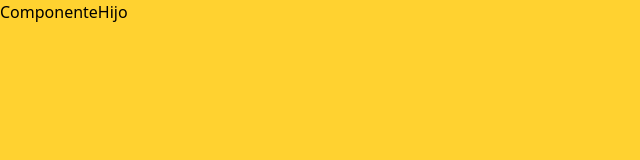
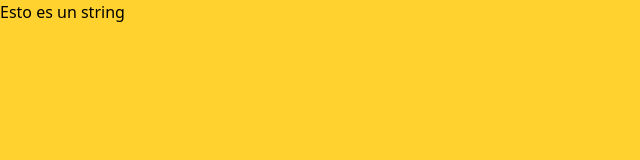
Before and after one commit to enguidev/0-teoria, a React (Vite) app: page / in a window 1280 px wide. Shown: the top 160 px of the page, without its empty margins (0-640 px from the left). Built offline with nearby package versions, Linux system fonts and the light colour scheme.

Commit message:
Ejemplo props string

```diff
--- a/src/App.jsx
+++ b/src/App.jsx
@@ -1,9 +1,11 @@
 // import { MyRoutes } from "./routers/router";
 import { ComponenteHijo } from "./components/ComponenteHijo";
 function App() {
+  const cadena = "Esto es un string";
   return (
     // <MyRoutes/>
-    <ComponenteHijo />
+
+    <ComponenteHijo texto={cadena} />
   );
 }
 export default App;
--- a/src/components/ComponenteHijo.jsx
+++ b/src/components/ComponenteHijo.jsx
@@ -1,7 +1,7 @@
-export const ComponenteHijo= ()=> {
+export const ComponenteHijo = ({ texto }) => {
   return (
     <div className="h-screen bg-amber-300 text-black">
-      <span>ComponenteHijo</span>
+      <span>{texto}</span>
     </div>
-  )
-}
+  );
+};
```
